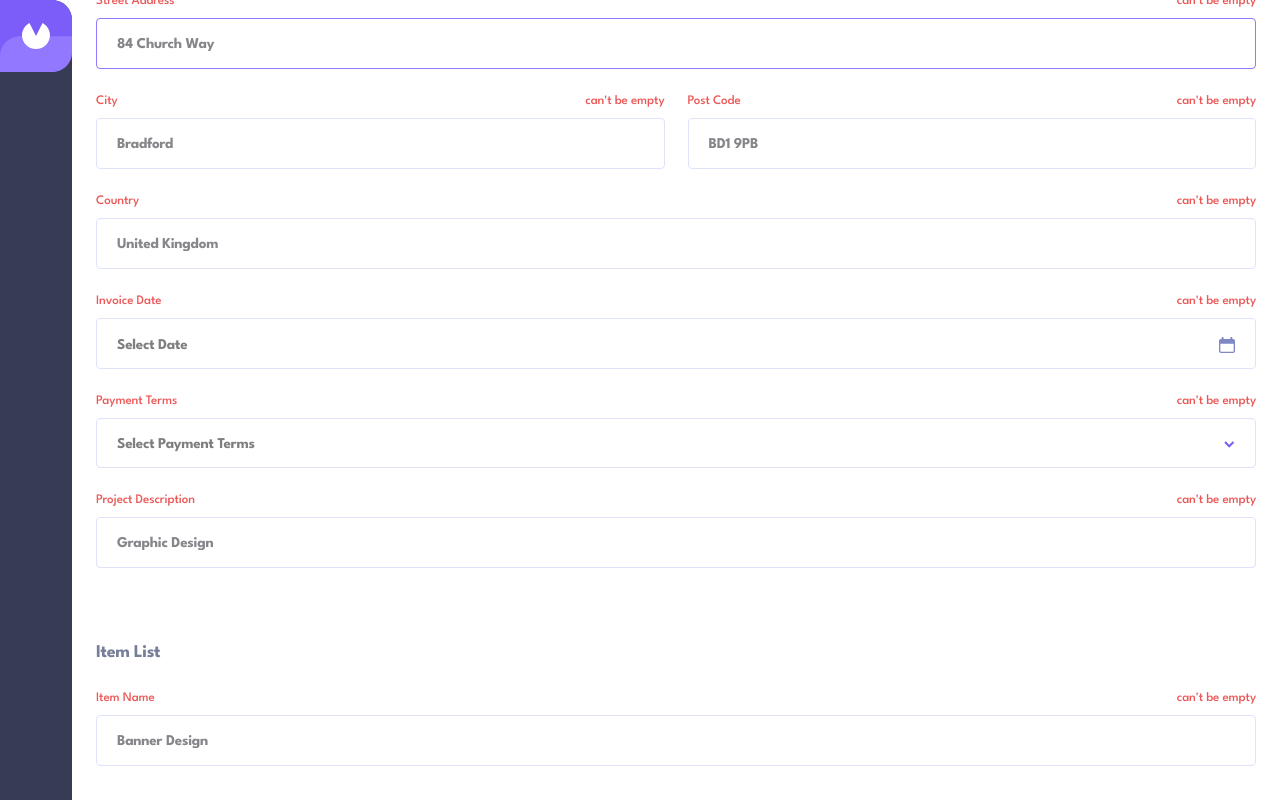
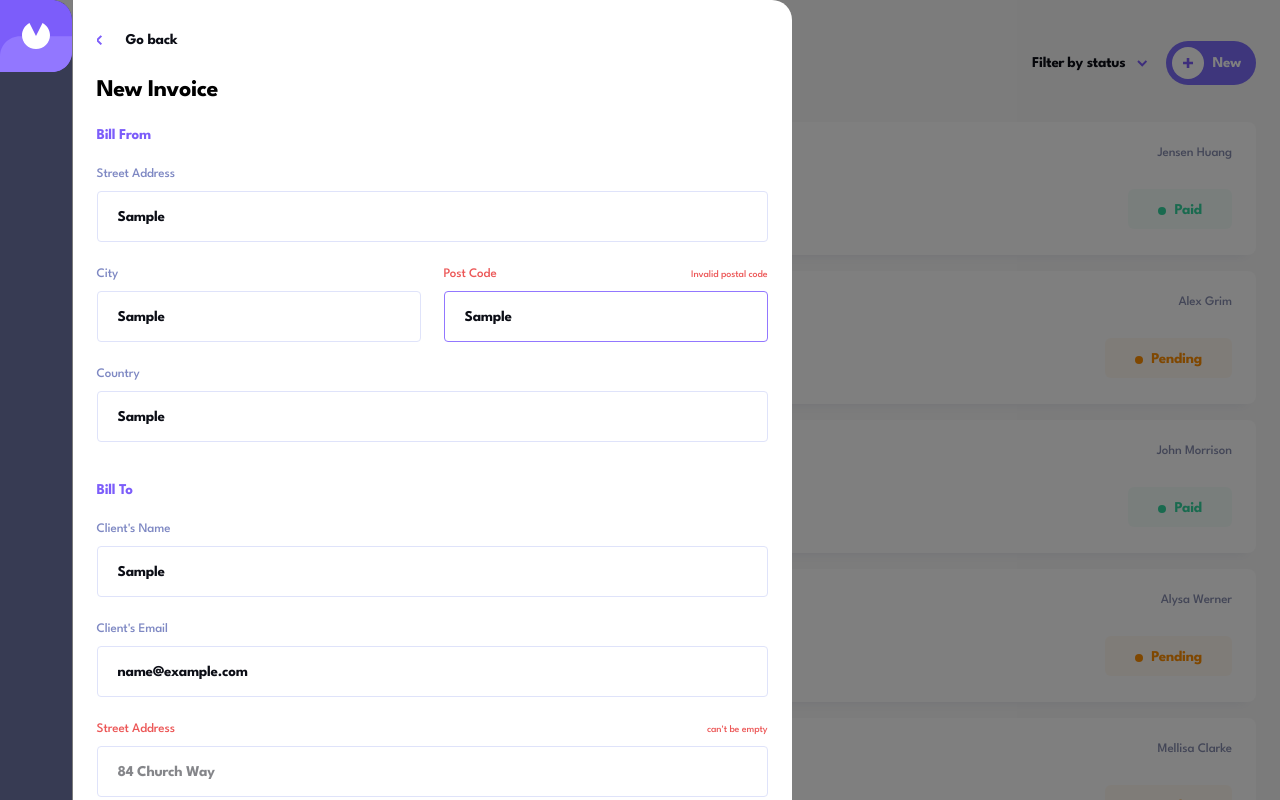
Before and after one commit to Bletfen/Invoice-App, a React (Vite) app: page /create-new-invoice in a window 1280 px wide. Both pictures are taken after typing "Sample", "Sample", "Sample", "Sample", "Sample", "name@example.com" into the empty fields and a click on the button "Save as Draft". Shown: the top 800 px of the page. Built offline with nearby package versions, Linux system fonts and the light colour scheme.

Commit message:
transitions on edit and new invoice page

```diff
--- a/src/components/Header.tsx
+++ b/src/components/Header.tsx
@@ -9,9 +9,9 @@ export default function Header() {
         pr-[2.4rem] xl:flex-col xl:top-0
         xl:p-[unset] xl:pb-[2.4rem]
         xl:rounded-r-[2rem]
-        transition-all duration-300 ${
-          isEditPage ? "xl:h-full" : "xl:min-h-screen"
-        }`}
+        transition-all duration-300
+        relative z-[100]
+        ${isEditPage ? "xl:h-full" : "xl:min-h-screen"}`}
     >
       <Link to={"/"}>
         <svg
--- a/src/pages/Invoice.tsx
+++ b/src/pages/Invoice.tsx
@@ -1,4 +1,4 @@
-import { Link, Outlet, useNavigate, useParams } from "react-router-dom";
+import { Link, useNavigate, useParams } from "react-router-dom";
 import { useDataContext, useFormDate } from "../context/InvoicesContext";
 import { useState } from "react";
 import Delete from "../components/Delete";
@@ -341,7 +341,6 @@ export default function Invoice() {
           <Delete invoiceId={getInvoice.id} setShowDelete={setShowDelete} />
         </div>
       )}
-      <Outlet />
     </div>
   );
 }
--- a/src/pages/Invoices.tsx
+++ b/src/pages/Invoices.tsx
@@ -1,4 +1,4 @@
-import { Link, Outlet } from "react-router-dom";
+import { Link } from "react-router-dom";
 import Filter from "../components/Filter";
 import { useDataContext, useFormDate } from "../context/InvoicesContext";
 import { useState } from "react";
@@ -123,7 +123,6 @@ export default function Invoices() {
           </Link>
         ))}
       </div>
-      <Outlet />
     </div>
   );
 }
--- a/src/pages/NewInvoice.tsx
+++ b/src/pages/NewInvoice.tsx
@@ -4,8 +4,8 @@ import { useForm, useFieldArray } from "react-hook-form";
 import Calendar from "../components/Calendar";
 import { useState } from "react";
 import { yupResolver } from "@hookform/resolvers/yup";
-import * as yup from "yup";
-
+import { schema } from "../yup/schema";
+import Invoices from "./Invoices";
 export default function NewInvoice() {
   const { setData } = useDataContext();
   const { formDate } = useFormDate();
@@ -67,42 +67,6 @@ export default function NewInvoice() {
     navigate("/");
   };
 
-  const schema = yup.object({
-    senderAddress: yup.object({
-      street: yup.string().required("can't be empty"),
-      city: yup.string().required("can't be empty"),
-      postCode: yup.string().required("can't be empty"),
-      country: yup.string().required("can't be empty"),
-    }),
-    clientName: yup.string().required("can't be empty"),
-    clientEmail: yup.string().email("Invalid email").required("can't be empty"),
-    clientAddress: yup.object({
-      street: yup.string().required("can't be empty"),
-      city: yup.string().required("can't be empty"),
-      postCode: yup.string().required("can't be empty"),
-      country: yup.string().required("can't be empty"),
-    }),
-    description: yup.string().required("can't be empty"),
-    items: yup
-      .array()
-      .of(
-        yup.object({
-          name: yup.string().required("can't be empty"),
-          quantity: yup
-            .number()
-            .positive("Quantity must be more than 0")
-            .required("can't be empty"),
-          price: yup
-            .number()
-            .positive("Quantity must be more than 0")
-            .required("can't be empty"),
-          total: yup.number().required(),
-        })
-      )
-      .required()
-      .min(1, "An item must be added"),
-  });
-
   const {
     register,
     control,
@@ -152,11 +116,25 @@ export default function NewInvoice() {
   };
 
   return (
+    <>
+      <Invoices />
       <div
-      className="absolute -top-13.5 left-0
+        className="fixed w-full bg-black/50 inset-0
+        overflow-y-auto
+        h-screen z-50
+        "
+      >
+        <div
+          className="absolute top-29 left-0
           bg-white pt-[3.3rem]
           w-full
-        min-h-full"
+          min-h-full
+          md:w-[61.6rem]
+          md:rounded-r-[2rem]
+          transition-all duration-300
+          top-29
+          xl:top-0 xl:left-29
+          xl:w-[71.9rem]"
         >
           <div
             className="flex gap-[2.3rem]
@@ -217,11 +195,7 @@ export default function NewInvoice() {
                   Street Address
                 </span>
                 {errors.senderAddress?.street && (
-              <span
-                className="text-[1.3rem]
-                font-[500] leading-[1.5rem]
-                tracking-[-0.1px] text-[#ec5757]"
-              >
+                  <span className="text-[1rem] text-[#ec5757]">
                     {errors.senderAddress.street.message}
                   </span>
                 )}
@@ -265,11 +239,7 @@ export default function NewInvoice() {
                     City
                   </span>
                   {errors.senderAddress?.city && (
-                <span
-                  className="text-[1.3rem]
-                font-[500] leading-[1.5rem]
-                tracking-[-0.1px] text-[#ec5757]"
-                >
+                    <span className="text-[1rem] text-[#ec5757]">
                       {errors.senderAddress.city.message}
                     </span>
                   )}
@@ -309,11 +279,7 @@ export default function NewInvoice() {
                     Post Code
                   </span>
                   {errors.senderAddress?.postCode && (
-                <span
-                  className="text-[1.3rem]
-                font-[500] leading-[1.5rem]
-                tracking-[-0.1px] text-[#ec5757]"
-                >
+                    <span className="text-[1rem] text-[#ec5757]">
                       {errors.senderAddress.postCode.message}
                     </span>
                   )}
@@ -354,11 +320,7 @@ export default function NewInvoice() {
                   Country
                 </span>
                 {errors.senderAddress?.country && (
-              <span
-                className="text-[1.3rem]
-                font-[500] leading-[1.5rem]
-                tracking-[-0.1px] text-[#ec5757]"
-              >
+                  <span className="text-[1rem] text-[#ec5757]">
                     {errors.senderAddress.country.message}
                   </span>
                 )}
@@ -405,11 +367,7 @@ export default function NewInvoice() {
                   Client's Name
                 </span>
                 {errors.clientName && (
-              <span
-                className="text-[1.3rem]
-                font-[500] leading-[1.5rem]
-                tracking-[-0.1px] text-[#ec5757]"
-              >
+                  <span className="text-[1rem] text-[#ec5757]">
                     {errors.clientName.message}
                   </span>
                 )}
@@ -447,11 +405,7 @@ export default function NewInvoice() {
                   Client's Email
                 </span>
                 {errors.clientEmail && (
-              <span
-                className="text-[1.3rem]
-                font-[500] leading-[1.5rem]
-                tracking-[-0.1px] text-[#ec5757]"
-              >
+                  <span className="text-[1rem] text-[#ec5757]">
                     {errors.clientEmail.message}
                   </span>
                 )}
@@ -491,11 +445,7 @@ export default function NewInvoice() {
                   Street Address
                 </span>
                 {errors.clientAddress?.street && (
-              <span
-                className="text-[1.3rem]
-                font-[500] leading-[1.5rem]
-                tracking-[-0.1px] text-[#ec5757]"
-              >
+                  <span className="text-[1rem] text-[#ec5757]">
                     {errors.clientAddress?.street.message}
                   </span>
                 )}
@@ -539,11 +489,7 @@ export default function NewInvoice() {
                     City
                   </span>
                   {errors.clientAddress?.city && (
-                <span
-                  className="text-[1.3rem]
-                font-[500] leading-[1.5rem]
-                tracking-[-0.1px] text-[#ec5757]"
-                >
+                    <span className="text-[1rem] text-[#ec5757]">
                       {errors.clientAddress?.city.message}
                     </span>
                   )}
@@ -583,11 +529,7 @@ export default function NewInvoice() {
                     Post Code
                   </span>
                   {errors.clientAddress?.postCode && (
-                <span
-                  className="text-[1.3rem]
-                font-[500] leading-[1.5rem]
-                tracking-[-0.1px] text-[#ec5757]"
-                >
+                    <span className="text-[1rem] text-[#ec5757]">
                       {errors.clientAddress?.postCode.message}
                     </span>
                   )}
@@ -628,11 +570,7 @@ export default function NewInvoice() {
                   Country
                 </span>
                 {errors.clientAddress?.country && (
-              <span
-                className="text-[1.3rem]
-                font-[500] leading-[1.5rem]
-                tracking-[-0.1px] text-[#ec5757]"
-              >
+                  <span className="text-[1rem] text-[#ec5757]">
                     {errors.clientAddress?.country.message}
                   </span>
                 )}
@@ -662,12 +600,16 @@ export default function NewInvoice() {
               >
                 <div className="flex justify-between">
                   <span
-                className={!selectedDate ? "text-[#ec5757]" : "text-[#7e88c3]"}
+                    className={
+                      !selectedDate ? "text-[#ec5757]" : "text-[#7e88c3]"
+                    }
                   >
                     Invoice Date
                   </span>
                   {!selectedDate && (
-                <span className="text-[#ec5757]">can't be empty</span>
+                    <span className="text-[#ec5757] text-[1rem]">
+                      can't be empty
+                    </span>
                   )}
                 </div>
               </span>
@@ -722,12 +664,16 @@ export default function NewInvoice() {
             text-[#7e88c3]"
               >
                 <span
-              className={!selectedDate ? "text-[#ec5757]" : "text-[#7e88c3]"}
+                  className={
+                    !selectedDate ? "text-[#ec5757]" : "text-[#7e88c3]"
+                  }
                 >
                   Payment Terms
                 </span>
                 {!selectedDate && (
-              <span className="text-[#ec5757]">can't be empty</span>
+                  <span className="text-[#ec5757] text-[1rem]">
+                    can't be empty
+                  </span>
                 )}
               </div>
               <div
@@ -806,11 +752,7 @@ export default function NewInvoice() {
                   Project Description
                 </span>
                 {errors.description && (
-              <span
-                className="text-[1.3rem]
-                font-[500] leading-[1.5rem]
-                tracking-[-0.1px] text-[#ec5757]"
-              >
+                  <span className="text-[1rem] text-[#ec5757]">
                     {errors.description.message}
                   </span>
                 )}
@@ -864,11 +806,7 @@ export default function NewInvoice() {
                           Item Name
                         </span>
                         {errors.items?.[index]?.name && (
-                      <span
-                        className="text-[1.3rem]
-                        font-[500] leading-[1.5rem]
-                        tracking-[-0.1px] text-[#ec5757]"
-                      >
+                          <span className="text-[1rem] text-[#ec5757]">
                             {errors.items?.[index]?.name?.message}
                           </span>
                         )}
@@ -898,7 +836,6 @@ export default function NewInvoice() {
                     text-[1.3rem] font-[500] leading-[1.5rem] tracking-[-0.1px]
                     text-[#7e88c3] gap-[0.9rem] mb-[6.9rem]"
                       >
-                    <div className="flex justify-between">
                         <span
                           className={
                             errors.items?.[index]?.quantity
@@ -908,16 +845,6 @@ export default function NewInvoice() {
                         >
                           Qty.
                         </span>
-                      {errors.items?.[index]?.quantity && (
-                        <span
-                          className="text-[1.3rem]
-                        font-[500] leading-[1.5rem]
-                        tracking-[-0.1px] text-[#ec5757]"
-                        >
-                          {errors.items?.[index]?.quantity?.message}
-                        </span>
-                      )}
-                    </div>
                         <div
                           className="px-[2rem] pt-[1.8rem] pb-[1.5rem]
                       border border-[#dfe3fa] rounded-[0.4rem]
@@ -937,6 +864,11 @@ export default function NewInvoice() {
                         w-full"
                           />
                         </div>
+                        {errors.items?.[index]?.quantity && (
+                          <span className="text-[1rem] text-[#ec5757]">
+                            {errors.items?.[index]?.quantity?.message}
+                          </span>
+                        )}
                       </label>
 
                       <label
@@ -945,7 +877,6 @@ export default function NewInvoice() {
                     text-[1.3rem] font-[500] leading-[1.5rem] tracking-[-0.1px]
                     text-[#7e88c3] gap-[0.9rem] mb-[6.9rem]"
                       >
-                    <div className="flex justify-between">
                         <span
                           className={
                             errors.items?.[index]?.price
@@ -955,16 +886,6 @@ export default function NewInvoice() {
                         >
                           Price
                         </span>
-                      {errors.items?.[index]?.price && (
-                        <span
-                          className="text-[1.3rem]
-                        font-[500] leading-[1.5rem]
-                        tracking-[-0.1px] text-[#ec5757]"
-                        >
-                          {errors.items?.[index]?.price?.message}
-                        </span>
-                      )}
-                    </div>
                         <div
                           className="px-[2rem] pt-[1.8rem] pb-[1.5rem]
                       border border-[#dfe3fa] rounded-[0.4rem]
@@ -984,6 +905,11 @@ export default function NewInvoice() {
                       w-full"
                           />
                         </div>
+                        {errors.items?.[index]?.price && (
+                          <span className="text-[1rem] text-[#ec5757]">
+                            {errors.items?.[index]?.price?.message}
+                          </span>
+                        )}
                       </label>
                       <div
                         className="flex flex-col gap-[0.9rem]
@@ -1033,11 +959,24 @@ export default function NewInvoice() {
           text-[1.5rem] font-bold leading-[1.5rem]
           tracking-[-0.25px] text-[#7e88c3] mb-[2.4rem]
           cursor-pointer"
-          onClick={() => append({ name: "", quantity: 1, price: 0, total: 0 })}
+              onClick={() =>
+                append({ name: "", quantity: 1, price: 0, total: 0 })
+              }
             >
               + Add New Item
             </div>
           </form>
+
+          {Object.keys(errors).length > 0 && (
+            <p
+              className="text-[1rem] font-[600] leading-[1.5rem]
+          tracking-[0.208px] text-[#ec5757]
+          pl-[2.4rem]"
+            >
+              - All fields must be added <br /> - An item must be added
+            </p>
+          )}
+
           <div
             style={{
               background:
@@ -1090,5 +1029,7 @@ export default function NewInvoice() {
             </button>
           </div>
         </div>
+      </div>
+    </>
   );
 }
--- /dev/null
+++ b/src/yup/schema.tsx
@@ -0,0 +1,55 @@
+import * as yup from "yup";
+export const schema = yup.object({
+  senderAddress: yup.object({
+    street: yup.string().required("can't be empty"),
+    city: yup.string().required("can't be empty"),
+    postCode: yup
+      .string()
+      .required("can't be empty")
+      .matches(/^\d{4,6}$/, "Invalid postal code"),
+    country: yup.string().required("can't be empty"),
+  }),
+  clientName: yup.string().required("can't be empty"),
+  clientEmail: yup
+    .string()
+    .email("Invalid email")
+    .required("can't be empty")
+    .matches(/^[^\s@]+@[^\s@]+\.[^\s@]+$/, "Must be a valid email address"),
+  clientAddress: yup.object({
+    street: yup.string().required("can't be empty"),
+    city: yup.string().required("can't be empty"),
+    postCode: yup.string().required("can't be empty"),
+    country: yup.string().required("can't be empty"),
+  }),
+  description: yup
+    .string()
+    .required("can't be empty")
+    .max(200, "too long")
+    .trim(),
+  items: yup
+    .array()
+    .of(
+      yup.object({
+        name: yup
+          .string()
+          .required("can't be empty")
+          .max(50, "Name too Long")
+          .trim(),
+        quantity: yup
+          .number()
+          .typeError("not valid")
+          .positive("can't be 0")
+          .required("can't be empty")
+          .integer("not valid"),
+        price: yup
+          .number()
+          .typeError("not valid")
+          .positive("can't be 0")
+          .max(10000, "too high")
+          .required("can't be empty"),
+        total: yup.number().required(),
+      })
+    )
+    .required()
+    .min(1, "An item must be added"),
+});
```
Also changed, not shown: src/main.tsx (+8 -7 lines), src/pages/EditInvoice.tsx (+24 -5 lines). Lines whose indentation alone changed are shown as unchanged.
